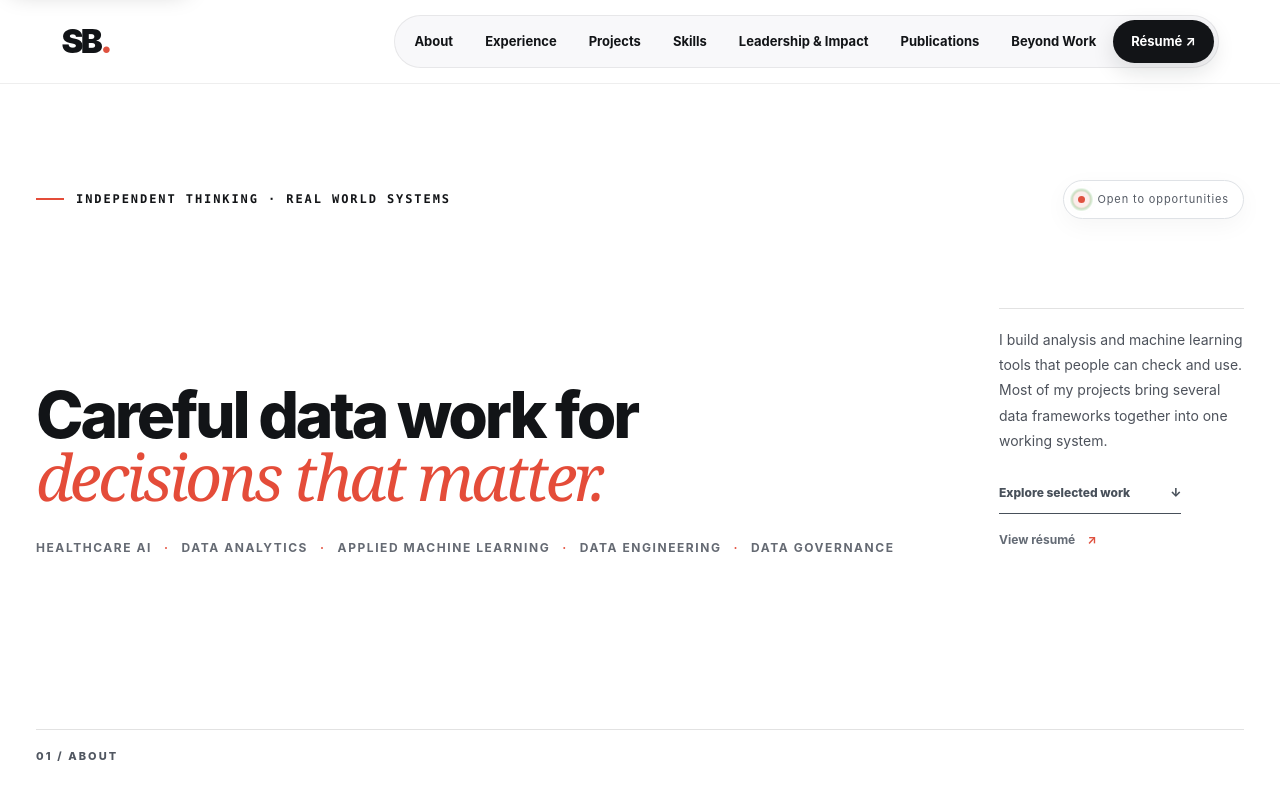
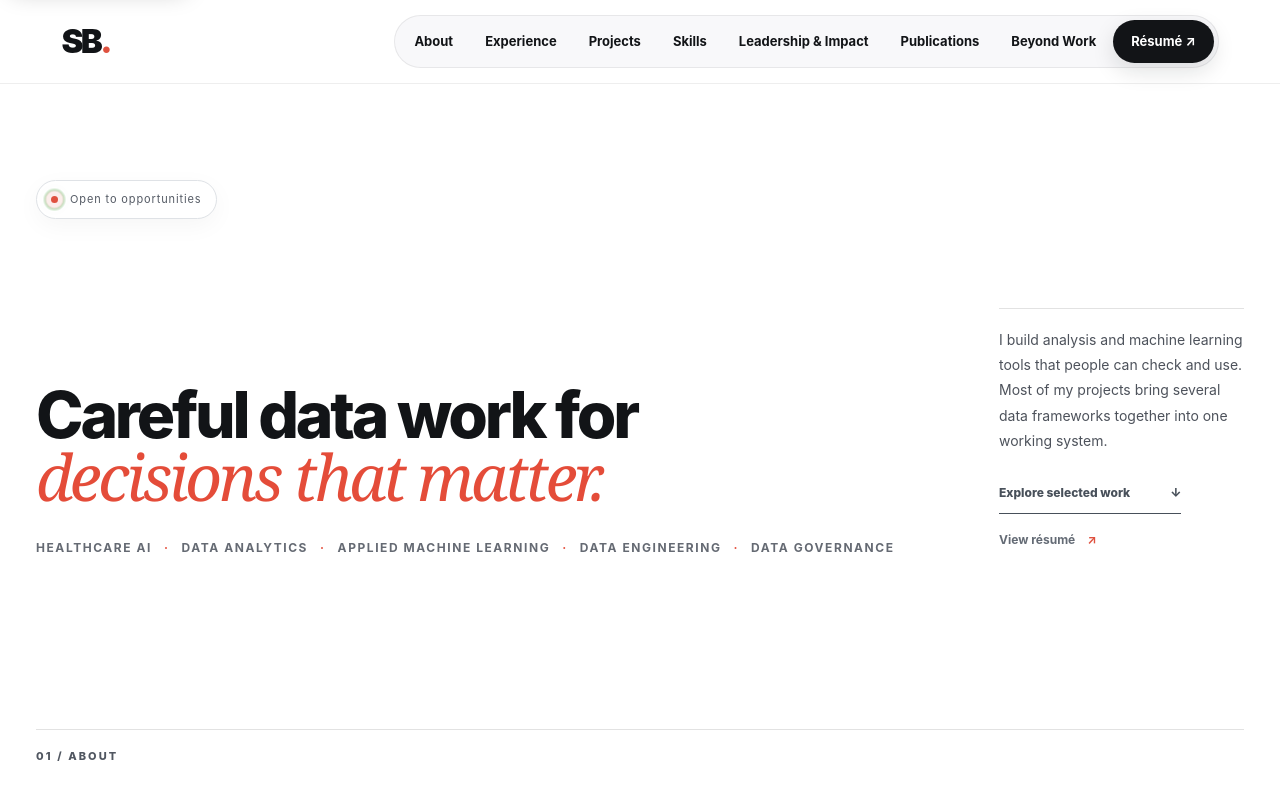
Before and after one commit to Boatengs/my-portfolio, a Next.js app: page / in a window 1280 px wide. Shown: the top 791 px of the page. Built offline with nearby package versions, Linux system fonts and the light colour scheme.

Commit message:
Remove hero motto line (#74)

```diff
--- a/app/homepage-merge.css
+++ b/app/homepage-merge.css
@@ -333,22 +333,7 @@
 
 .hero-topline .hero-kicker { margin: 0 !important; }
 
-.hero-motto {
-  display: inline-flex;
-  align-items: center;
-  gap: 12px;
-  margin: 0;
-  font: 700 12px/1.4 ui-monospace, "SFMono-Regular", Menlo, monospace;
-  letter-spacing: 0.16em;
-  text-transform: uppercase;
-  color: #121417;
-}
 
-.hero-motto span {
-  width: 28px;
-  height: 2px;
-  background: var(--atelier-red, #e44c39);
-}
 
 /* Focus areas as a plain text line under the headline */
 .hero-focus {
--- a/app/page.tsx
+++ b/app/page.tsx
@@ -440,10 +440,6 @@ export default function Home() {
       <SiteNav home />
       <section className="hero shell" id="top">
         <div className="hero-topline">
-          <p className="hero-motto">
-            <span aria-hidden="true" />
-            Independent thinking · Real world systems
-          </p>
           <div className="hero-kicker">
             <i /> Open to opportunities
           </div>
```
